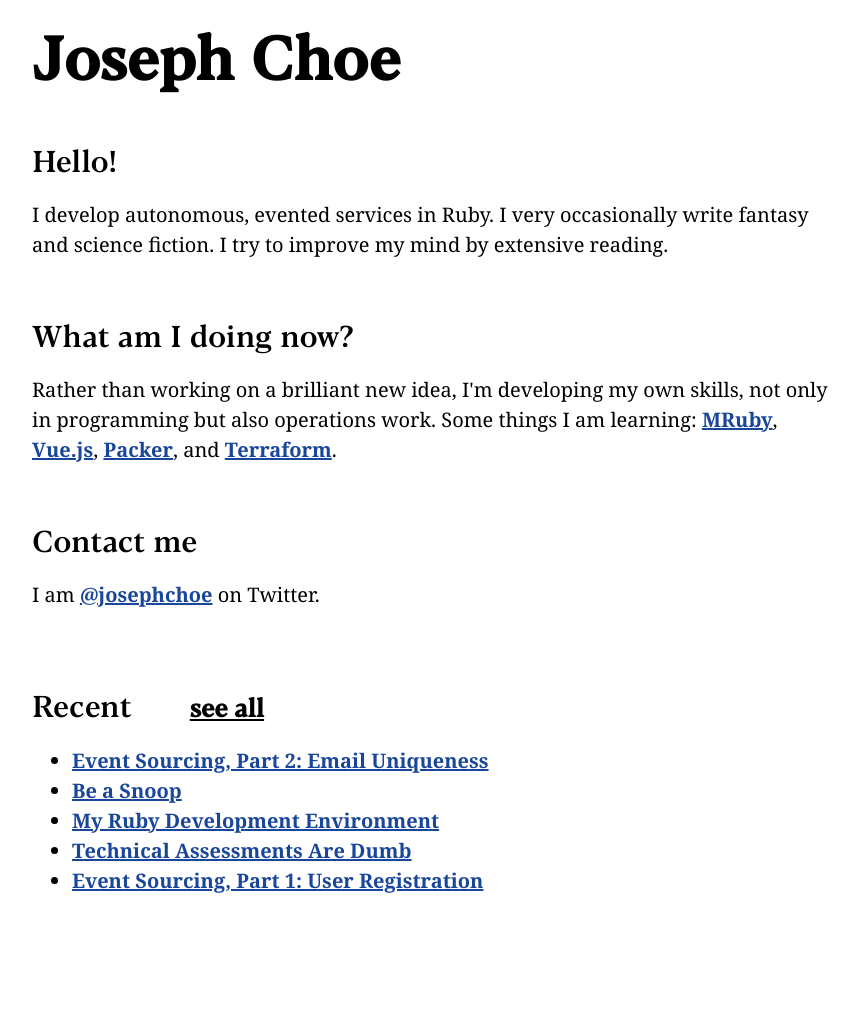
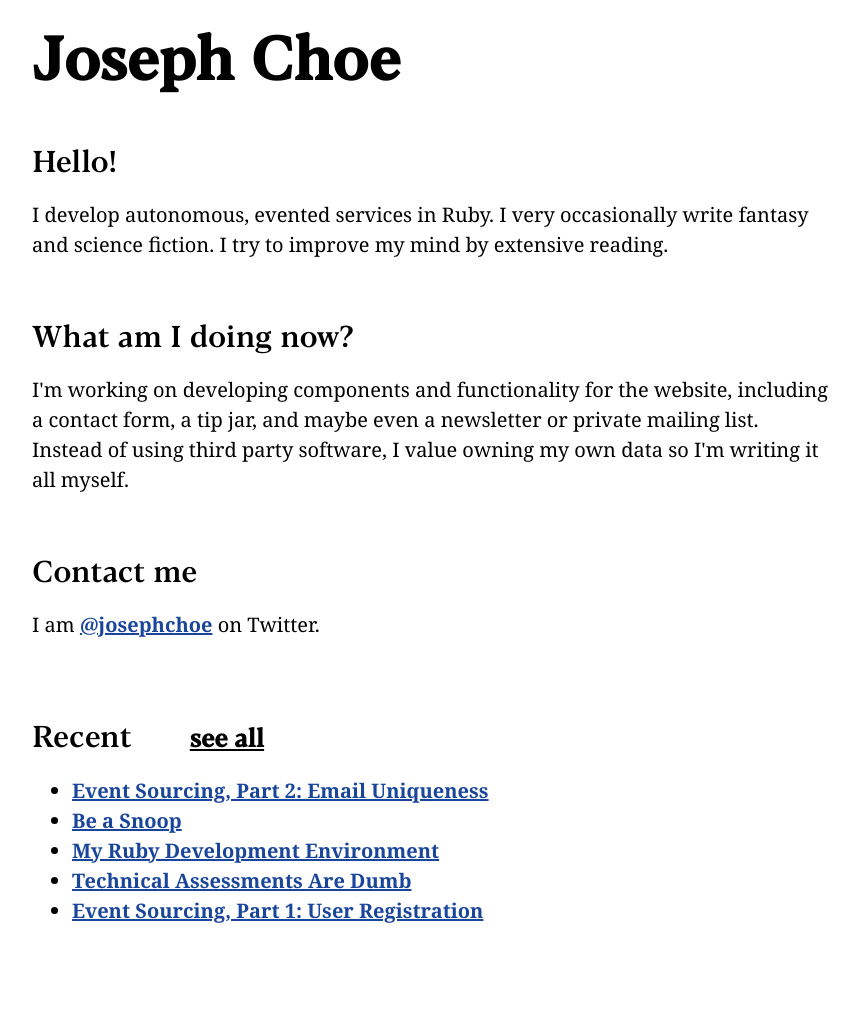
Before and after one commit to josephchoe/josephchoe.com, a Jekyll site: the page built from _app/_pages/index.html, in a window 1280 px wide. Shown: the whole page, without its empty margins (208-1067 px from the left). Built offline with Jekyll 4.4.1, drawn with Linux system fonts in a browser that asks for light colours; before the commit the page ends 981 px from its top, so only the background shows below that.

Commit message:
Current work pivot

```diff
--- a/_app/_pages/index.html
+++ b/_app/_pages/index.html
@@ -18,9 +18,10 @@ hidden: true
   </h2>
 
   <p>
-    Rather than working on a brilliant new idea, I'm developing my own skills,
-    not only in programming but also operations work. Some things I am learning:
-    <a href="https://mruby.org/">MRuby</a>, <a href="https://v3.vuejs.org/">Vue.js</a>, <a href="https://www.packer.io/">Packer</a>, and <a href="https://www.terraform.io/">Terraform</a>.
+    I'm working on developing components and functionality for the website,
+    including a contact form, a tip jar, and maybe even a newsletter or private
+    mailing list. Instead of using third party software, I value owning my own
+    data so I'm writing it all myself.
   </p>
 
   <h2>
```
